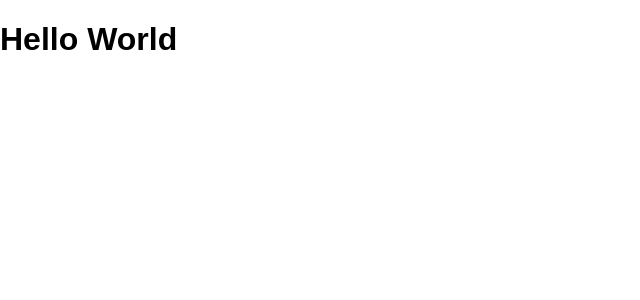
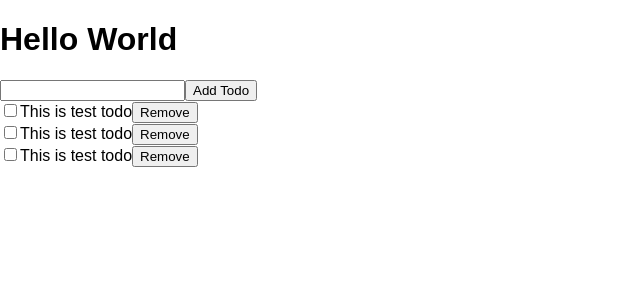
Before and after one commit to zinojung/react-todo, a React (Create React App) app: page / in a window 1280 px wide. Shown: the top 300 px of the page, without its empty margins (0-640 px from the left). Built offline with nearby package versions, Linux system fonts and the light colour scheme.

Commit message:
Set static page

```diff
--- a/src/App.js
+++ b/src/App.js
@@ -7,6 +7,33 @@ class App extends Component {
     return (
       <div>
         <h1>Hello World</h1>
+        <form>
+          <input type="text" />
+          <button>Add Todo</button>
+        </form>
+        <div>
+          <div>
+            <label>
+              <input type="checkbox" />
+              <span>This is test todo</span>
+            </label>
+            <button>Remove</button>
+          </div>
+          <div>
+            <label>
+              <input type="checkbox" />
+              <span>This is test todo</span>
+            </label>
+            <button>Remove</button>
+          </div>
+          <div>
+            <label>
+              <input type="checkbox" />
+              <span>This is test todo</span>
+            </label>
+            <button>Remove</button>
+          </div>
+        </div>
       </div>
     );
   }
```
